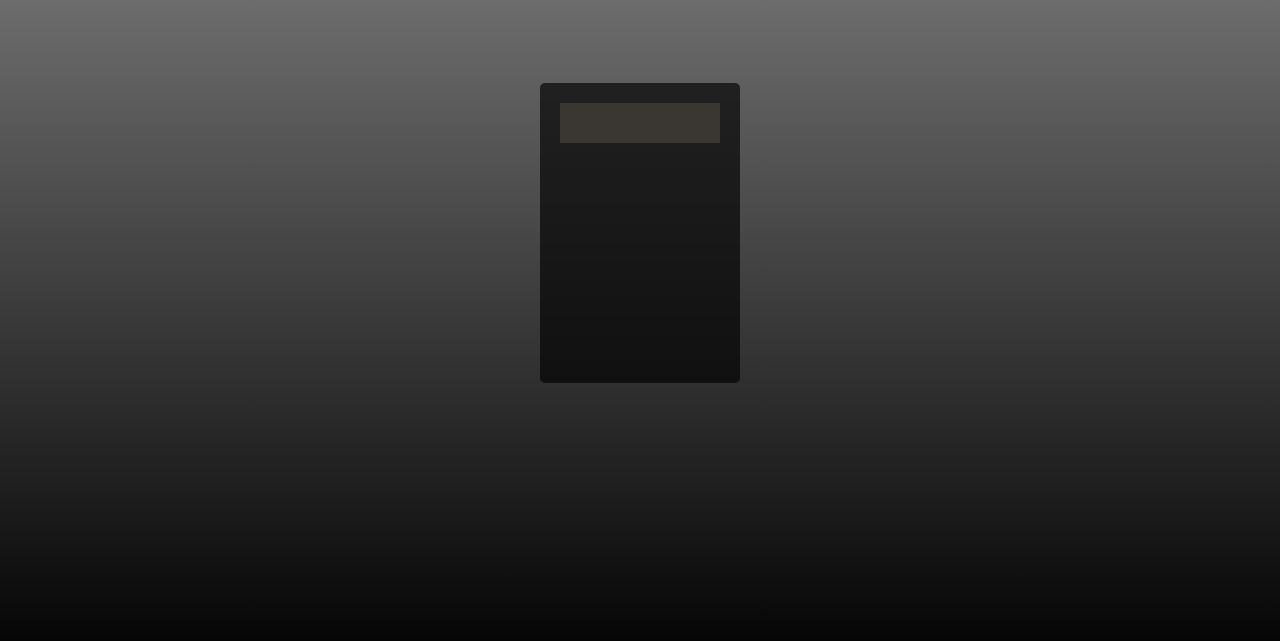
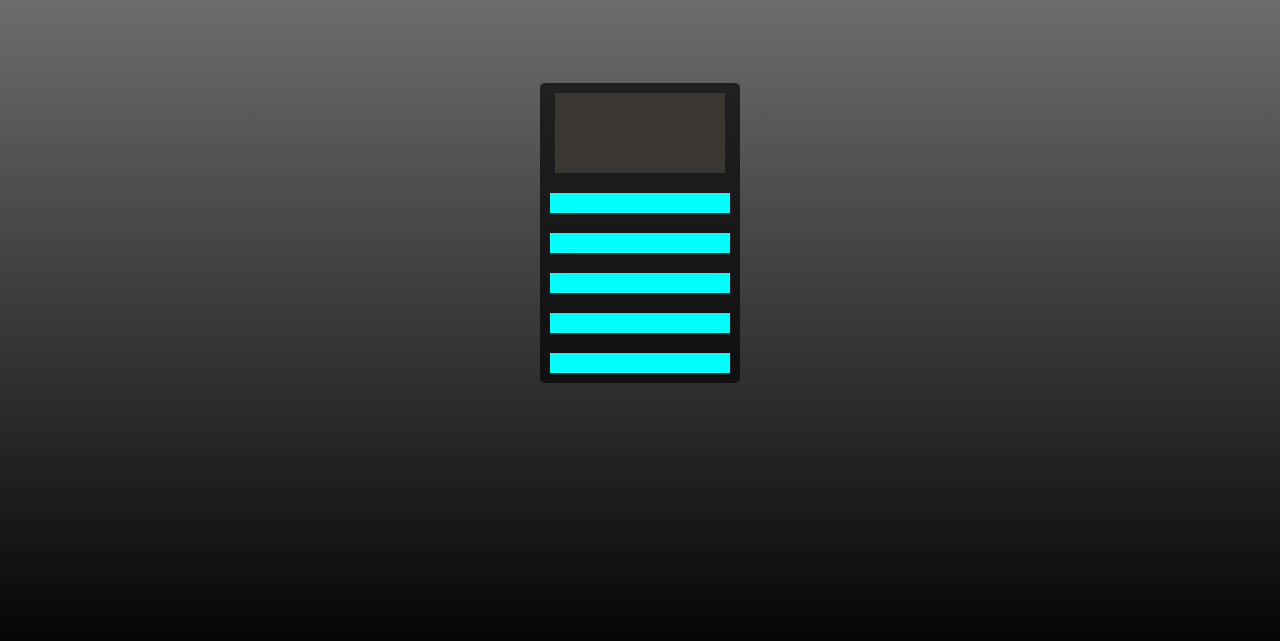
Before and after one commit to RusthenRonald/Calculadora, a plain HTML site: page index.html in a window 1280 px wide. Shown: the part 123-764 px from the top of the page. Drawn offline with nearby package versions, Linux system fonts and the light colour scheme.

Commit message:
centralizei divs dentro da calculadora

```diff
--- a/index.html
+++ b/index.html
@@ -16,6 +16,11 @@
             <div id="res">
 
             </div>
+            <div class="cont_botao"></div>
+            <div class="cont_botao"></div>
+            <div class="cont_botao"></div>
+            <div class="cont_botao"></div>
+            <div class="cont_botao"></div>
        </div>
     </main>
     <footer>
--- a/style.css
+++ b/style.css
@@ -27,11 +27,17 @@ main{
     background-color: rgba(0, 0, 0, 0.658);
     border-radius: 5px;
     display: flex;
+    flex-direction: column;
     justify-content: center;
 }
 #res{
+    margin: auto;
     background-color: rgb(58, 55, 51);
-    height: 40px;
-    margin-top: 20px;
-    width: 80%;
+    height: 80px;
+    width: 170px;
 }
+.cont_botao{
+    margin: 10px;
+    background-color: aqua;
+    height: 20px;
+}
```
